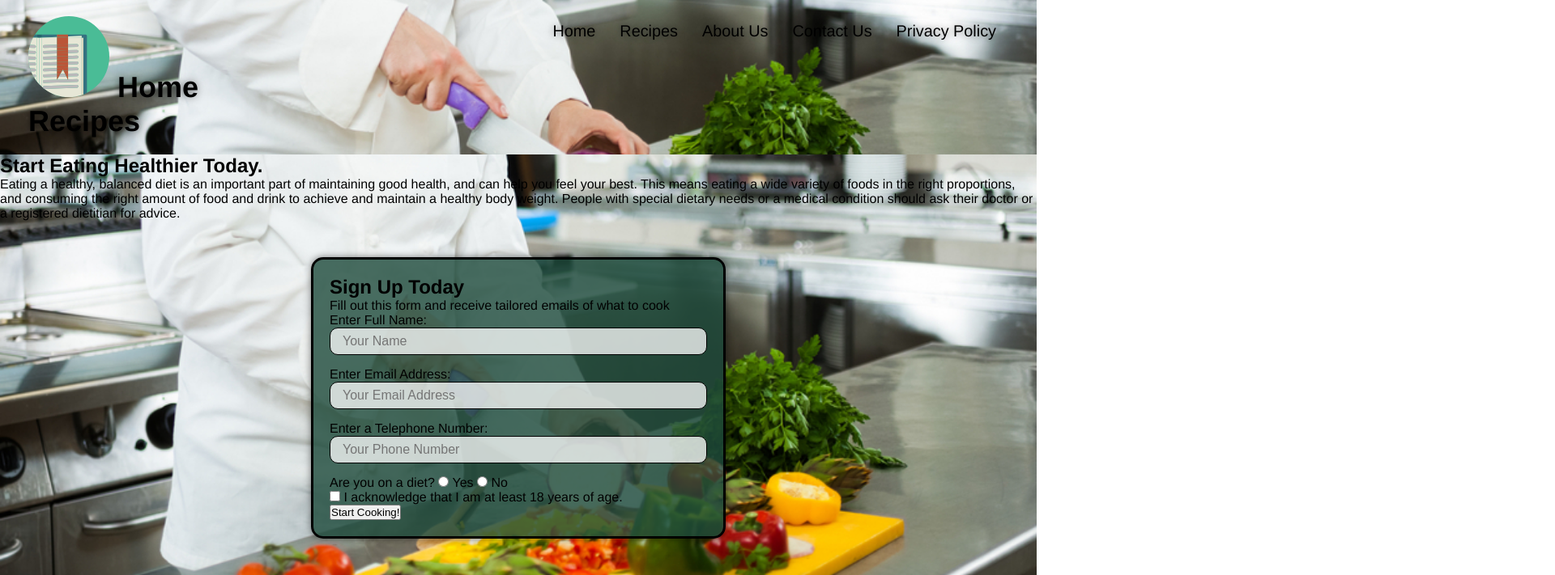
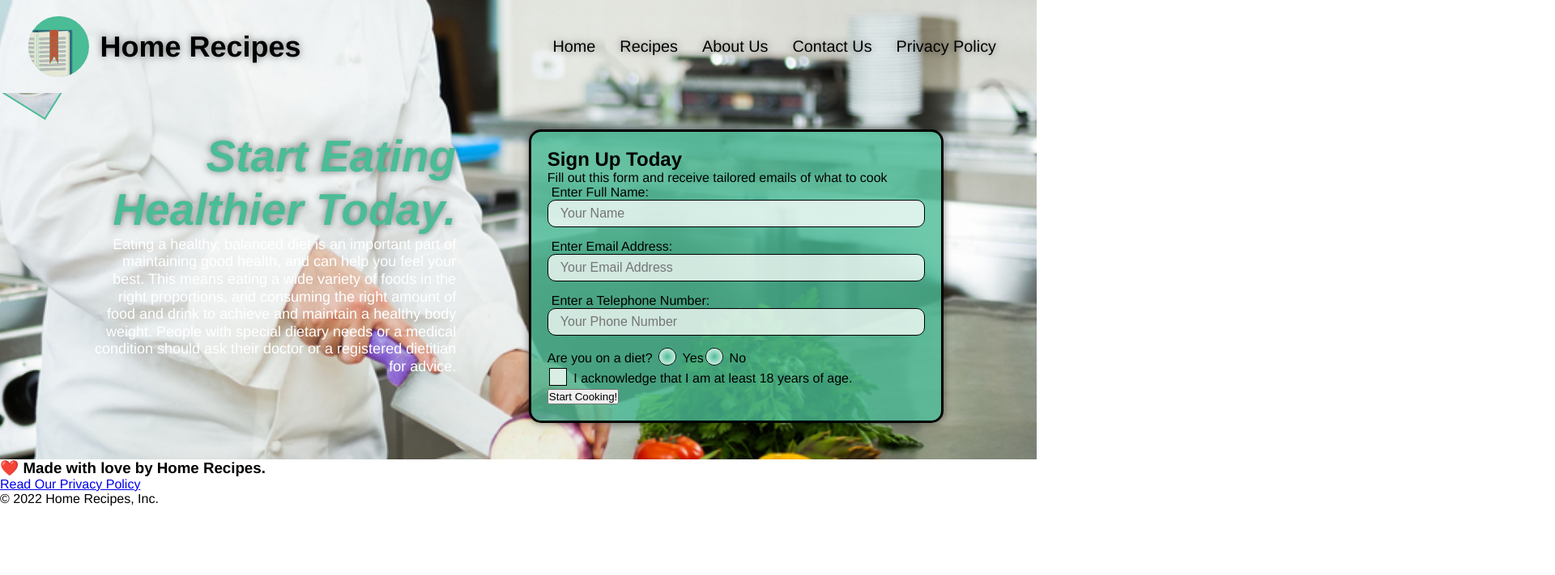
Before and after one commit to junioresc/recipes-page, a plain HTML site: page index.html in a window 1280 px wide. Shown: the top 711 px of the page at 81% size, 1920 px wide, since content can reach past the window. Drawn offline with Linux system fonts and the light colour scheme.

Commit message:
fixed the title of the page to display on one line and continued to style form

```diff
--- a/index.html
+++ b/index.html
@@ -80,8 +80,10 @@
             </div>
         </section>
         <section id="recipes">
-            <img src="./imgs/lasagna.jpeg" alt="picture of the finished lasagna">
-            <a href="recipes/lasagna.html">Lasagna</a>
+            <div class="recipe-wrapper">
+                <img class="thumbnail" src="./imgs/lasagna.jpeg" alt="picture of the finished lasagna" />
+                <a href="recipes/lasagna.html">Lasagna</a>
+            </div>
         </section>
         <section id="aboutus">
 
--- a/style.css
+++ b/style.css
@@ -29,20 +29,27 @@ header h1 {
     color: black;
     margin: 0;
     text-shadow: 0 0 10px rgba(0, 0, 0, 0.5);
+    display: flex;
+    align-items: center;
+    width: 350px;
+    justify-content: space-around;
 }
 
 header a {
     text-decoration: none;
     color: black;
+    margin: 0 auto;
+    display: block;
 }
 
 header img {
-    max-height: 100px;
-    max-width: 100px;
+    max-height: 75px;
+    max-width: 75px;
 }
 
 header nav {
     margin: 7px 0;
+    display: flex;
 }
 
 header nav ul {
@@ -74,8 +81,24 @@ header nav ul li a:hover {
     align-items: flex-start;
 }
 
+.hero-cta {
+    width: 35%;
+    text-align: right;
+    margin: 3.5%;
+    color: white;
+    font-size: 18px;
+    line-height: 1.2;
+}
+
+.hero-cta h2 {
+    font-style: italic;
+    font-size: 55px;
+    color: rgb(74, 188, 150);
+    text-shadow: 0 0 10px rgba(0, 0, 0, 0.5);
+}
+
 .hero-form {
-    background-color: rgba(29, 73.7, 58.8, 0.8);
+    background-color: rgba(74, 188, 150, 0.8);
     padding: 20px;
     border: solid 3px black;
     width: 40%;
@@ -99,3 +122,83 @@ header nav ul li a:hover {
     border-radius: 10px;
     background-color: rgba(255, 255, 255, 0.75);
 }
+
+.form-input:focus {
+    background-color: rgba(255, 255, 255, 1);
+    outline: none;
+}
+
+.checkbox-wrapper input, .radio-wrapper input {
+    opacity: 0;
+}
+
+.checkbox-wrapper label, .radio-wrapper label {
+    position: relative;
+    left: 10px;
+    margin: 10px;
+    line-height: 1.6;
+}
+
+.checkbox-wrapper label::before, .radio-wrapper label::before {
+    content: "";
+    height: 20px;
+    width: 20px;
+    background: rgba(255, 255, 255, 0.75);
+    border: 1px solid black;
+    position: absolute;
+    top: -4px;
+    left: -30px;
+}
+
+.radio-wrapper label::before {
+    border-radius: 50%;
+}
+
+.radio-wrapper label::after {
+    content: "";
+    width: 20px;
+    height: 20px;
+    border-radius: 50%;
+    background: rgb(74, 188, 150);
+    position: absolute;
+    left: -29px;
+    top: -3px;
+    background-image: radial-gradient(circle, rgb(74, 188, 150), white);
+}
+
+.checkbox-wrapper label::after {
+    content: "";
+    height: 6px;
+    width: 14px;
+
+}
+
+.thumbnail {
+    height: 100px;
+    width: 100px;
+}
+
+.recipe-wrapper {
+    display: flex;
+    align-content: center;
+    border-left: 2px solid rgb(74, 188, 150);
+    border-bottom: 2px solid rgb(74, 188, 150);
+    position: absolute;
+    left: -26px;
+    top: 1px;
+    transform: rotate(-58deg);
+}
+
+.checkbox-wrapper input + label::after,
+.radio-wrapper input::after {
+    content: none;
+}
+
+.checkbox-wrapper input:checked + label::after,
+.radio-wrapper input + label::after {
+    content: "";
+}
+
+.hero-form label {
+    margin: 0 5px;
+}
```
